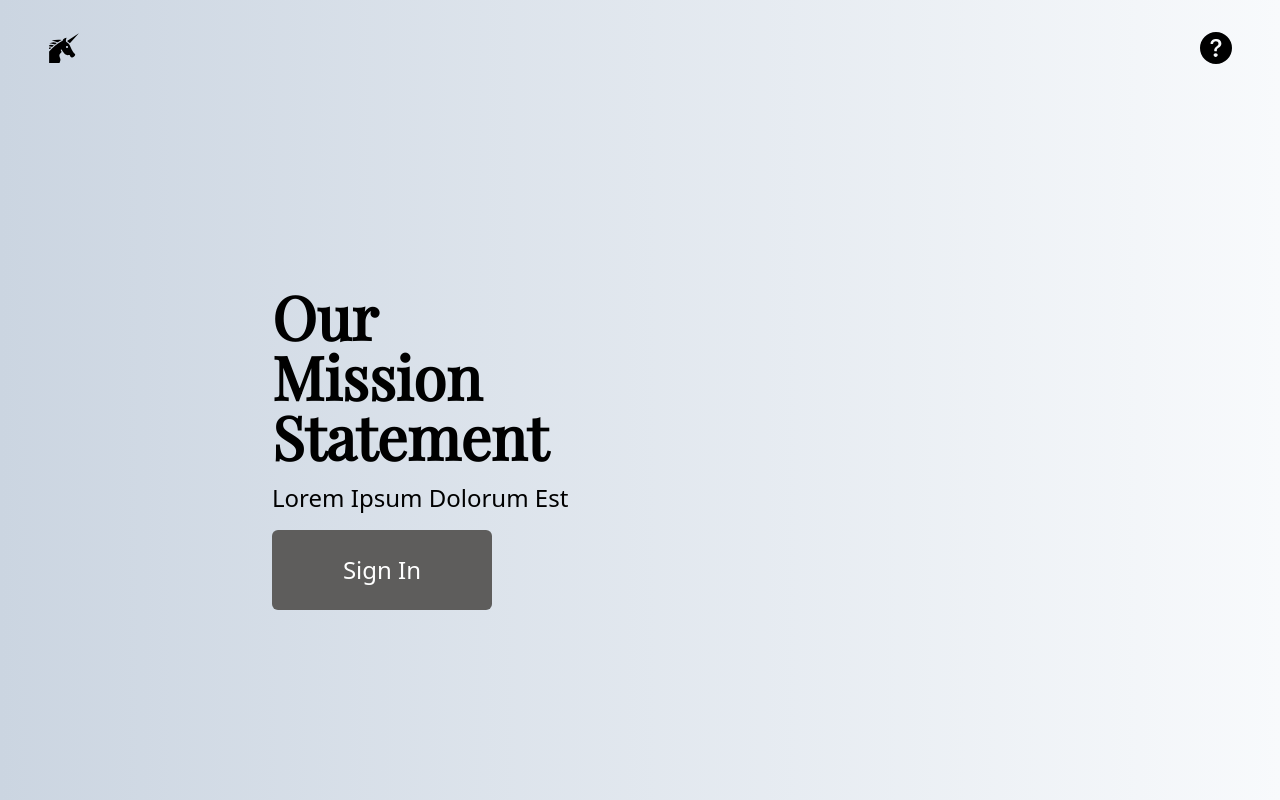
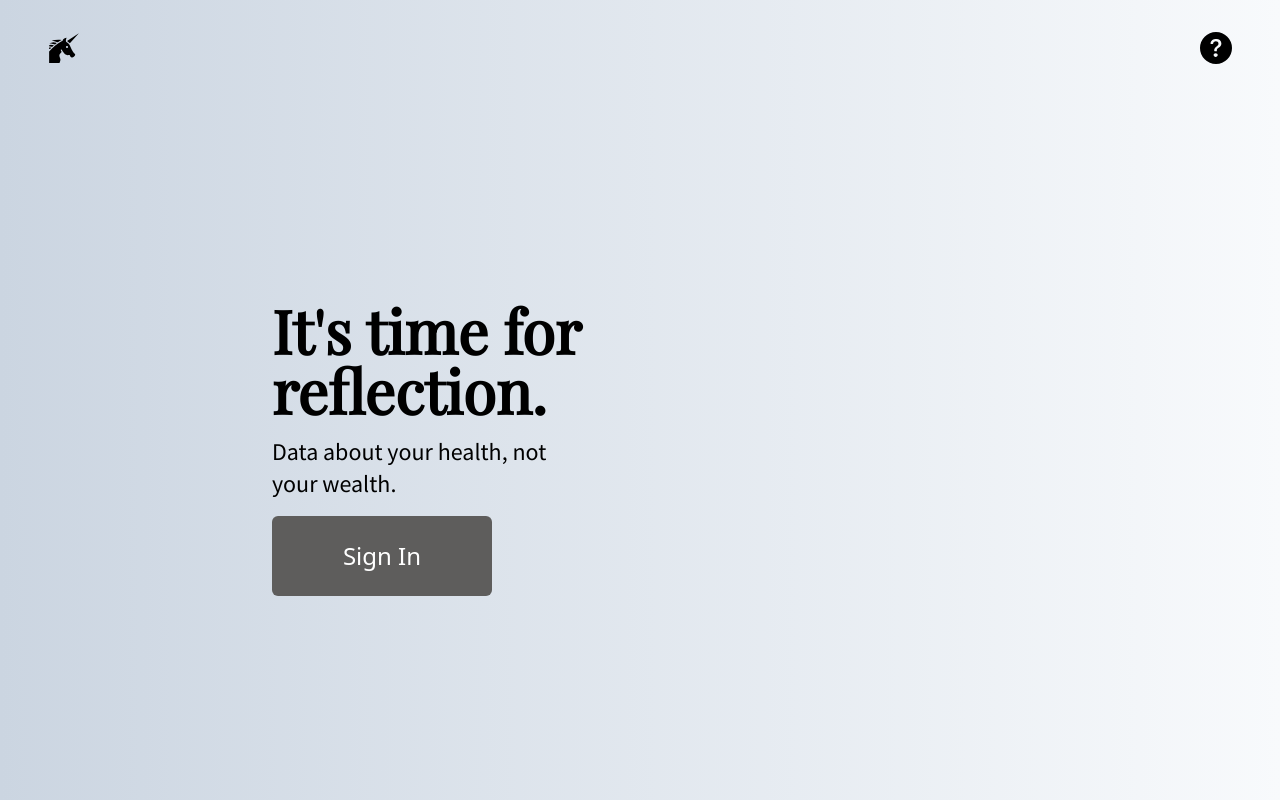
Before and after one commit to jdrco/JournAI, a Next.js app: page / in a window 1280 px wide. Built offline with nearby package versions, Linux system fonts and the light colour scheme; no server answers.

Commit message:
Finished Landing Page, Still need

```diff
--- a/components/LandingPage.jsx
+++ b/components/LandingPage.jsx
@@ -25,11 +25,13 @@ const LandingPage = () => {
       <div className="bg-transparent w-screen h-[92%] flex flex-col lg:flex-row">
         <div className="bg-inherit h-[50%] flex flex-col justify-center items-center lg:items-baseline lg:ml-60 px-8 lg:h-[100%] lg:w-1/2">
           <div className="font-PlayfairDisplay bg-transparent mb-4 font-bold text-6xl lg:w-80 text-center lg:text-left">
-            Our Mission Statement
+            It's time for reflection.
           </div>
-          <div className="mb-4 text-2xl lg:w-80">Lorem Ipsum Dolorum Est</div>
+          <div className="font-SourceSansPro mb-4 text-2xl lg:w-80">
+            Data about your health, not your wealth.
+          </div>
           <button
-            className="bg-[#5e5d5c] w-[220px] h-[80px] rounded-md text-2xl text-white"
+            className="bg-[#5e5d5c] hover:bg-black w-[220px] h-[80px] rounded-md text-2xl text-white"
             onClick={redirectToSignIn}
           >
             Sign In
--- a/pages/_document.js
+++ b/pages/_document.js
@@ -5,6 +5,7 @@ export default function Document() {
     <Html lang="en">
       <Head>
         <link href="https://fonts.googleapis.com/css2?family=Playfair+Display&display=swap" rel="stylesheet" />
+        <link href="https://fonts.googleapis.com/css2?family=Source+Sans+Pro&display=swap" rel="stylesheet" />
       </Head>
       <body>
         <Main />
--- a/tailwind.config.js
+++ b/tailwind.config.js
@@ -8,6 +8,7 @@ module.exports = {
     extend: {
       fontFamily: {
         PlayfairDisplay: ['"Playfair Display"', 'serif'],
+        SourceSansPro: ['"Source Sans Pro"', 'sans-serif'],
       }
     },
   },
```
